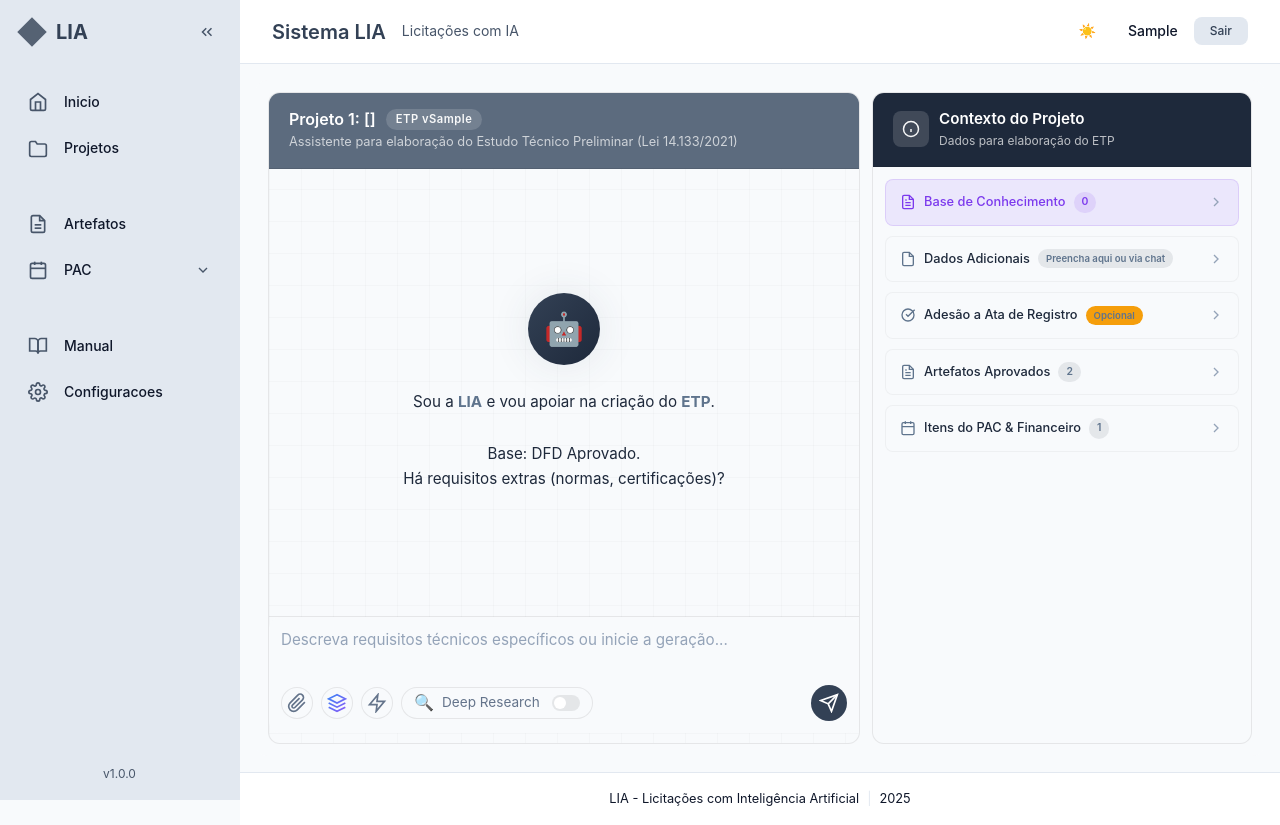
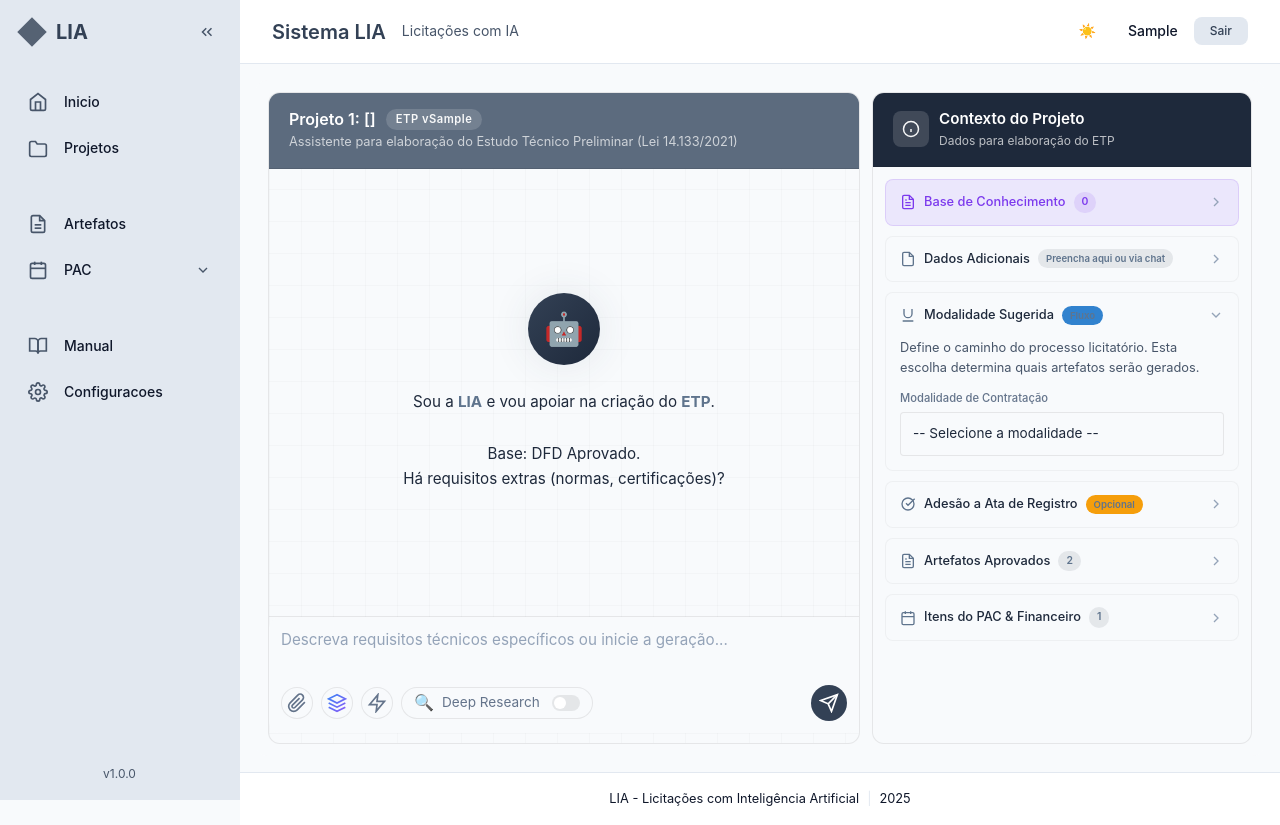
Before and after one commit to brunomortari/lia_jinja, a Python web app: template app/templates/pages/projeto_etp_chat.html in a window 1280 px wide. Run offline with Jinja, Linux system fonts and the light colour scheme; the template is opened without the code that fills it: most values are stand-ins (such as "Sample title", 1, 10 or a date in 2020).

Commit message:
Add 'modalidade_sugerida' field to artifact mapping and implement UI for selection

```diff
--- a/app/services/artefatos_service.py
+++ b/app/services/artefatos_service.py
@@ -184,6 +184,8 @@ def mapear_campos_artefato(tipo: str, content: Dict[str, Any]) -> Dict[str, Any]
             "riscos_criticos": riscos if isinstance(riscos, list) else None,
             # ETP-15: Viabilidade da Contratação
             "viabilidade_contratacao": _to_text(content.get('viabilidade_contratacao', '')),
+            # Modalidade Sugerida (regula o fluxo do processo)
+            "modalidade_sugerida": content.get('modalidade_sugerida', ''),
         }
 
     elif tipo == "tr":
--- a/app/templates/pages/projeto_etp_chat.html
+++ b/app/templates/pages/projeto_etp_chat.html
@@ -73,6 +73,48 @@ subtitle='Assistente para elaboração do Estudo Técnico Preliminar (Lei 14.133
                 <input type="text" class="required-field-input" id="inputCertificacoes"
                     placeholder="Ex: ISO 9001, CMMI...">
             </div>
+        </div>
+    </div>
+</div>
+
+{# Card: Modalidade Sugerida (regula o fluxo do processo) #}
+<div class="context-card" id="cardModalidade">
+    <div class="context-card-header" onclick="toggleContextCard('cardModalidade')">
+        <div class="context-card-title">
+            <svg viewBox="0 0 24 24" fill="none" stroke="currentColor" stroke-width="2">
+                <path d="M6 3v7a6 6 0 0 0 6 6 6 6 0 0 0 6-6V3"></path>
+                <line x1="4" y1="21" x2="20" y2="21"></line>
+            </svg>
+            Modalidade Sugerida
+            <span class="context-badge" style="font-size: 0.6rem; background: #3182CE;">Fluxo</span>
+        </div>
+        <svg class="context-chevron" viewBox="0 0 24 24" fill="none" stroke="currentColor" stroke-width="2">
+            <polyline points="6 9 12 15 18 9"></polyline>
+        </svg>
+    </div>
+    <div class="context-card-body">
+        <p style="font-size: 0.8rem; color: var(--text-secondary); margin: 0 0 12px 0;">
+            Define o caminho do processo licitatório. Esta escolha determina quais artefatos serão gerados.
+        </p>
+        <div class="required-fields-section" style="margin: 0; padding: 0; background: transparent;">
+            <div class="required-field-group">
+                <label class="required-field-label">Modalidade de Contratação</label>
+                <select class="required-field-input" id="selectModalidadeSugerida" onchange="onModalidadeChange(this.value)" style="cursor: pointer;">
+                    <option value="">-- Selecione a modalidade --</option>
+                    <option value="adesao_ata" {% if etp_editar and etp_editar.modalidade_sugerida == 'adesao_ata' %}selected{% endif %}>
+                        Adesão a Ata de Registro de Preço
+                    </option>
+                    <option value="licitacao_normal" {% if etp_editar and etp_editar.modalidade_sugerida == 'licitacao_normal' %}selected{% endif %}>
+                        Licitação Normal
+                    </option>
+                    <option value="dispensa_valor_baixo" {% if etp_editar and etp_editar.modalidade_sugerida == 'dispensa_valor_baixo' %}selected{% endif %}>
+                        Dispensa por Valor Baixo
+                    </option>
+                </select>
+            </div>
+        </div>
+
+        <div id="modalidadeInfo" style="display: none; margin-top: 12px; padding: 10px; border-radius: 6px; border: 1px solid var(--border); font-size: 0.8rem;">
         </div>
     </div>
 </div>
@@ -291,13 +333,15 @@ cotacao_context.valor_total_cotacao else "0,00"), 'highlight': true},
         providencias_previas: {{ etp_editar.providencias_previas | tojson |default ('""') }},
         impactos_ambientais: {{ etp_editar.impactos_ambientais | tojson |default ('""') }},
         analise_riscos: {{ etp_editar.analise_riscos | tojson |default ('""') }},
-        viabilidade_contratacao: {{ etp_editar.viabilidade_contratacao | tojson |default ('""') }}
+        viabilidade_contratacao: {{ etp_editar.viabilidade_contratacao | tojson |default ('""') }},
+        modalidade_sugerida: {{ etp_editar.modalidade_sugerida | tojson |default ('""') }}
     } {% else %} null{% endif %},
     // Endpoints
     saveEndpoint: '/api/ia/artefato/salvar',
         updateEndpoint: '/api/etp/' + '{id}',
             // Custom payload builders
             buildSavePayload: function(finalData, status) {
+                const modalidade = document.getElementById('selectModalidadeSugerida');
                 return {
                     projeto_id: this.projetoId,
                     tipo_artefato: 'etp',
@@ -316,12 +360,14 @@ cotacao_context.valor_total_cotacao else "0,00"), 'highlight': true},
                         providencias_previas: finalData.providencias_previas || '',
                         impactos_ambientais: finalData.impactos_ambientais || '',
                         analise_riscos: finalData.analise_riscos || '',
-                        viabilidade_contratacao: finalData.viabilidade_contratacao || ''
+                        viabilidade_contratacao: finalData.viabilidade_contratacao || '',
+                        modalidade_sugerida: modalidade ? modalidade.value : ''
                     },
                     status: status
                 };
             },
     buildUpdatePayload: function(finalData, status) {
+        const modalidade = document.getElementById('selectModalidadeSugerida');
         return {
             descricao_necessidade: finalData.descricao_necessidade || '',
             area_requisitante: finalData.area_requisitante || '',
@@ -338,6 +384,7 @@ cotacao_context.valor_total_cotacao else "0,00"), 'highlight': true},
             impactos_ambientais: finalData.impactos_ambientais || '',
             analise_riscos: finalData.analise_riscos || '',
             viabilidade_contratacao: finalData.viabilidade_contratacao || '',
+            modalidade_sugerida: modalidade ? modalidade.value : '',
             status: status
         };
     },
@@ -497,8 +544,59 @@ cotacao_context.valor_total_cotacao else "0,00"), 'highlight': true},
         }).catch(err => console.error('Erro ao desmarcar ata:', err));
     }
 
+    // ========== MODALIDADE SUGERIDA ==========
+    const MODALIDADE_INFO = {
+        'adesao_ata': {
+            label: 'Adesão a Ata de Registro de Preço',
+            color: '#805AD5',
+            artefatos: ['RDVE', 'JVA', 'TAFO'],
+            descricao: 'Fluxo simplificado via adesão a ata existente. Artefatos: Relatório de Vantagem Econômica, Justificativa da Vantagem e Termo de Aceite.'
+        },
+        'licitacao_normal': {
+            label: 'Licitação Normal',
+            color: '#3182CE',
+            artefatos: ['PP', 'PGR', 'TR', 'ED', 'MC'],
+            descricao: 'Fluxo completo de licitação. Artefatos: Pesquisa de Preço, Plano de Gestão de Riscos, Termo de Referência, Edital e Minuta de Contrato.'
+        },
+        'dispensa_valor_baixo': {
+            label: 'Dispensa por Valor Baixo',
+            color: '#DD6B20',
+            artefatos: ['TRS', 'ADE', 'JPEF', 'CE'],
+            descricao: 'Fluxo de dispensa para valores abaixo do limite legal. Artefatos: TR Simplificado, Aviso de Dispensa, Justificativa de Preço e Certidão de Enquadramento.'
+        }
+    };
+
+    function onModalidadeChange(value) {
+        const infoDiv = document.getElementById('modalidadeInfo');
+        if (!value || !MODALIDADE_INFO[value]) {
+            infoDiv.style.display = 'none';
+            return;
+        }
+
+        const info = MODALIDADE_INFO[value];
+        infoDiv.style.display = 'block';
+        infoDiv.style.borderColor = info.color;
+        infoDiv.style.background = `${info.color}10`;
+        infoDiv.innerHTML = `
+            <div style="font-weight: 600; color: ${info.color}; margin-bottom: 6px;">${info.label}</div>
+            <div style="color: var(--text-secondary); margin-bottom: 8px;">${info.descricao}</div>
+            <div style="display: flex; gap: 4px; flex-wrap: wrap;">
+                ${info.artefatos.map(a => `<span style="display: inline-block; padding: 2px 8px; border-radius: 4px; background: ${info.color}; color: white; font-size: 0.7rem; font-weight: 600;">${a}</span>`).join('')}
+            </div>
+        `;
+    }
+
     document.addEventListener('DOMContentLoaded', () => {
         initArtifactChat(ETP_CONFIG, ETP_FIELDS);
+
+        // Carregar valor existente da modalidade no select
+        if (ETP_CONFIG.editarDados && ETP_CONFIG.editarDados.modalidade_sugerida) {
+            const select = document.getElementById('selectModalidadeSugerida');
+            if (select) {
+                select.value = ETP_CONFIG.editarDados.modalidade_sugerida;
+                onModalidadeChange(select.value);
+            }
+        }
     });
 </script>
 {% endblock %}
```
